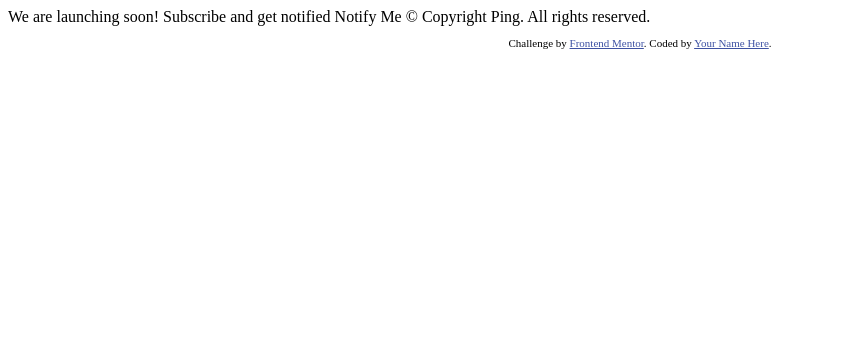
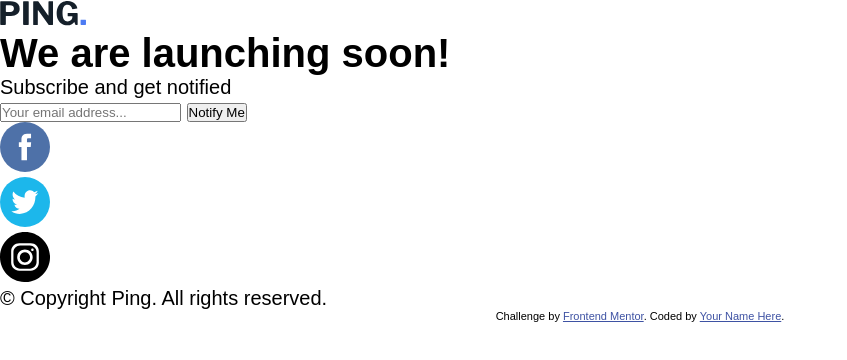
Before and after one commit to Agyanim/ping-coming-soon-page-master, a plain HTML site: page index.html in a window 1280 px wide. Shown: the whole page, without its empty margins (0-847 px from the left). Drawn offline with Linux system fonts and the light colour scheme; a web font is replaced by a local one.

Commit message:
html code  added

```diff
--- /dev/null
+++ b/css/style.css
@@ -0,0 +1,17 @@
+/* color declaration */
+:root {
+  --Blue: hsl(223, 87%, 63%);
+  --PaleBlue: hsl(223, 100%, 88%);
+  --LightRed: hsl(354, 100%, 66%);
+  --Gray: hsl(0, 0%, 59%);
+  --VeryDarkBlue: hsl(209, 33%, 12%);
+}
+* {
+    margin: 0;
+    padding: 0;
+    box-sizing: border-box;
+}
+body{
+  font-family:  'Libre Franklin', sans-serif;;
+    font-size: 20px;
+}
--- a/index.html
+++ b/index.html
@@ -1,34 +1,122 @@
 <!DOCTYPE html>
 <html lang="en">
   <head>
-  <meta charset="UTF-8">
-  <meta name="viewport" content="width=device-width, initial-scale=1.0"> <!-- displays site properly based on user's device -->
+    <meta charset="UTF-8" />
+    <meta name="viewport" content="width=device-width, initial-scale=1.0" />
+    <!-- displays site properly based on user's device -->
 
-  <link rel="icon" type="image/png" sizes="32x32" href="./images/favicon-32x32.png">
+    <link
+      rel="icon"
+      type="image/png"
+      sizes="32x32"
+      href="./images/favicon-32x32.png"
+    />
 
     <title>Frontend Mentor | Ping coming soon page</title>
 
     <!-- Feel free to remove these styles or customise in your own stylesheet 👍 -->
     <style>
-    .attribution { font-size: 11px; text-align: center; }
-    .attribution a { color: hsl(228, 45%, 44%); }
+      .attribution {
+        font-size: 11px;
+        text-align: center;
+      }
+      .attribution a {
+        color: hsl(228, 45%, 44%);
+      }
     </style>
+
+    <link
+      rel="stylesheet"
+      href="https://fonts.google.com/specimen/Libre+Franklin"
+    />
+    <link rel="stylesheet" href="css/style.css" />
   </head>
   <body>
-
-  We are launching soon!
-
-  Subscribe and get notified
-
-  Notify Me
-
-  &copy; Copyright Ping. All rights reserved.
+    <div class="main-container">
+      <header><img src="images/logo.svg" alt="" /></header>
+      <div class="content-text">
+        <h1>We are launching soon!</h1>
+        <p>Subscribe and get notified</p>
+      </div>
+      <div class="email">
+        <input
+          id="email"
+          class="email"
+          type="email"
+          name="email"
+          placeholder="Your email address..."
+        />
+        <button id="email-btn" class="email-btn">Notify Me</button>
+      </div>
+      <div class="social-icons-container">
+        <div class="icon-facebook">
+          <svg
+            width="50"
+            enable-background="new 0 0 48 48"
+            id="Layer_1"
+            version="1.1"
+            viewBox="0 0 48 48"
+            xml:space="preserve"
+            xmlns="http://www.w3.org/2000/svg"
+            xmlns:xlink="http://www.w3.org/1999/xlink"
+          >
+            <circle cx="24" cy="24" fill="#4E71A8" r="24" />
+            <path
+              d="M29.9,19.5h-4v-2.6c0-1,0.7-1.2,1.1-1.2c0.5,0,2.8,0,2.8,0v-4.4l-3.9,0c-4.4,0-5.3,3.3-5.3,5.3v2.9h-2.5V24  h2.5c0,5.8,0,12.7,0,12.7h5.3c0,0,0-7,0-12.7h3.6L29.9,19.5z"
+              fill="#FFFFFF"
+            />
+          </svg>
+        </div>
+        <div class="icon-twitter">
+          <svg
+            width="50"
+            enable-background="new 0 0 48 48"
+            id="Layer_1"
+            version="1.1"
+            viewBox="0 0 48 48"
+            xml:space="preserve"
+            xmlns="http://www.w3.org/2000/svg"
+            xmlns:xlink="http://www.w3.org/1999/xlink"
+          >
+            <circle cx="24" cy="24" fill="#1CB7EB" r="24" />
+            <g>
+              <g>
+                <path
+                  d="M36.8,15.4c-0.9,0.5-2,0.8-3,0.9c1.1-0.7,1.9-1.8,2.3-3.1c-1,0.6-2.1,1.1-3.4,1.4c-1-1.1-2.3-1.8-3.8-1.8    c-2.9,0-5.3,2.5-5.3,5.7c0,0.4,0,0.9,0.1,1.3c-4.4-0.2-8.3-2.5-10.9-5.9c-0.5,0.8-0.7,1.8-0.7,2.9c0,2,0.9,3.7,2.3,4.7    c-0.9,0-1.7-0.3-2.4-0.7c0,0,0,0.1,0,0.1c0,2.7,1.8,5,4.2,5.6c-0.4,0.1-0.9,0.2-1.4,0.2c-0.3,0-0.7,0-1-0.1    c0.7,2.3,2.6,3.9,4.9,3.9c-1.8,1.5-4.1,2.4-6.5,2.4c-0.4,0-0.8,0-1.3-0.1c2.3,1.6,5.1,2.6,8.1,2.6c9.7,0,15-8.6,15-16.1    c0-0.2,0-0.5,0-0.7C35.2,17.6,36.1,16.6,36.8,15.4z"
+                  fill="#FFFFFF"
+                />
+              </g>
+            </g>
+          </svg>
+        </div>
+        <div class="icon-instagram">
+          <svg
+            xmlns="http://www.w3.org/2000/svg"
+            width="50"
+            viewBox="0 0 3333 3333"
+            shape-rendering="geometricPrecision"
+            text-rendering="geometricPrecision"
+            image-rendering="optimizeQuality"
+            fill-rule="evenodd"
+            clip-rule="evenodd"
+          >
+            <path
+              d="M1667 0c920 0 1667 746 1667 1667 0 920-746 1667-1667 1667C747 3334 0 2588 0 1667 0 747 746 0 1667 0zm-390 752h780c293 0 532 237 532 525v778c0 289-239 525-532 525h-780c-293 0-532-236-532-525v-778c0-289 240-525 532-525zm385 421c285 0 516 231 516 516s-231 516-516 516-516-231-516-516 231-516 516-516zm0 174c188 0 341 153 341 341s-153 341-341 341c-189 0-341-153-341-341s153-341 341-341zm499-246c46 0 84 37 84 84 0 46-37 84-84 84-46 0-84-37-84-84 0-46 37-84 84-84zm-820-200h652c245 0 445 199 445 443v656c0 244-200 443-445 443h-652c-245 0-445-199-445-443v-656c0-244 200-443 445-443z"
+            />
+          </svg>
+        </div>
+      </div>
+      <div class="copy-right">&copy; Copyright Ping. All rights reserved.</div>
 
       <footer>
         <p class="attribution">
-      Challenge by <a href="https://www.frontendmentor.io?ref=challenge" target="_blank">Frontend Mentor</a>.
-      Coded by <a href="#">Your Name Here</a>.
+          Challenge by
+          <a href="https://www.frontendmentor.io?ref=challenge" target="_blank"
+            >Frontend Mentor</a
+          >. Coded by <a href="#">Your Name Here</a>.
         </p>
       </footer>
+    </div>
+    <script src="js/script.js"></script>
   </body>
 </html>
```
Also changed, not shown: js/script.js (added). Lines whose indentation alone changed are shown as unchanged.
